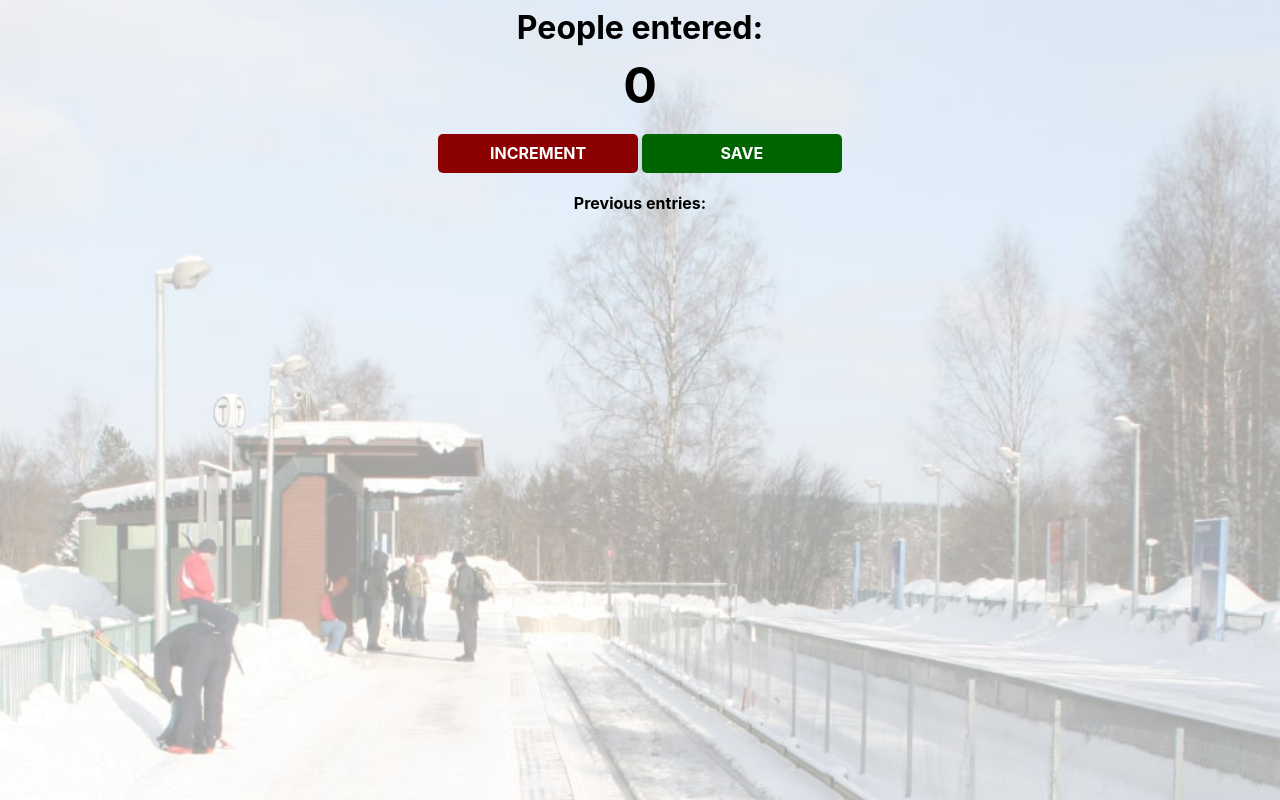
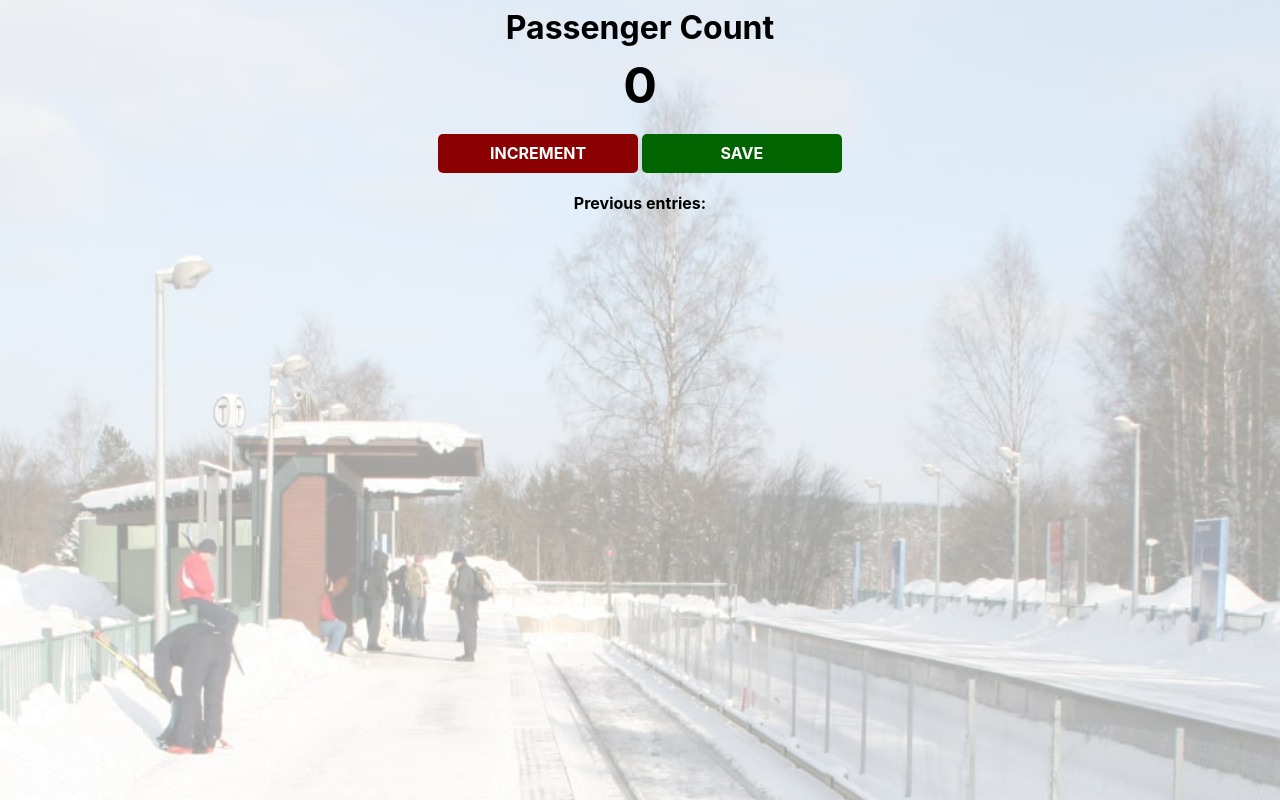
Before and after one commit to ajmccraw/ride-passenger-counter, a plain HTML site: page index.html in a window 1280 px wide. Drawn offline with nearby package versions, Linux system fonts and the light colour scheme.

Commit message:
added div around body of html

```diff
--- a/index.html
+++ b/index.html
@@ -3,11 +3,13 @@
         <link rel="stylesheet" href="index.css">
     </head>
     <body>
-        <h1>People entered:</h1>
-        <h2 id="count-el">0</h2>
-        <button id="increment-btn" onclick="increment()">INCREMENT</button>
-        <button id="save-btn" onclick="save()">SAVE</button>
-        <p id="save-el">Previous entries: </p>
+        <div class="container">
+            <h1>Passenger Count</h1>
+            <h2 id="count-el">0</h2>
+            <button id="increment-btn" onclick="increment()">INCREMENT</button>
+            <button id="save-btn" onclick="save()">SAVE</button>
+            <p id="save-el">Previous entries: </p>
+        </div>
         <script src="index.js">
             nnerText
         </script>
```
